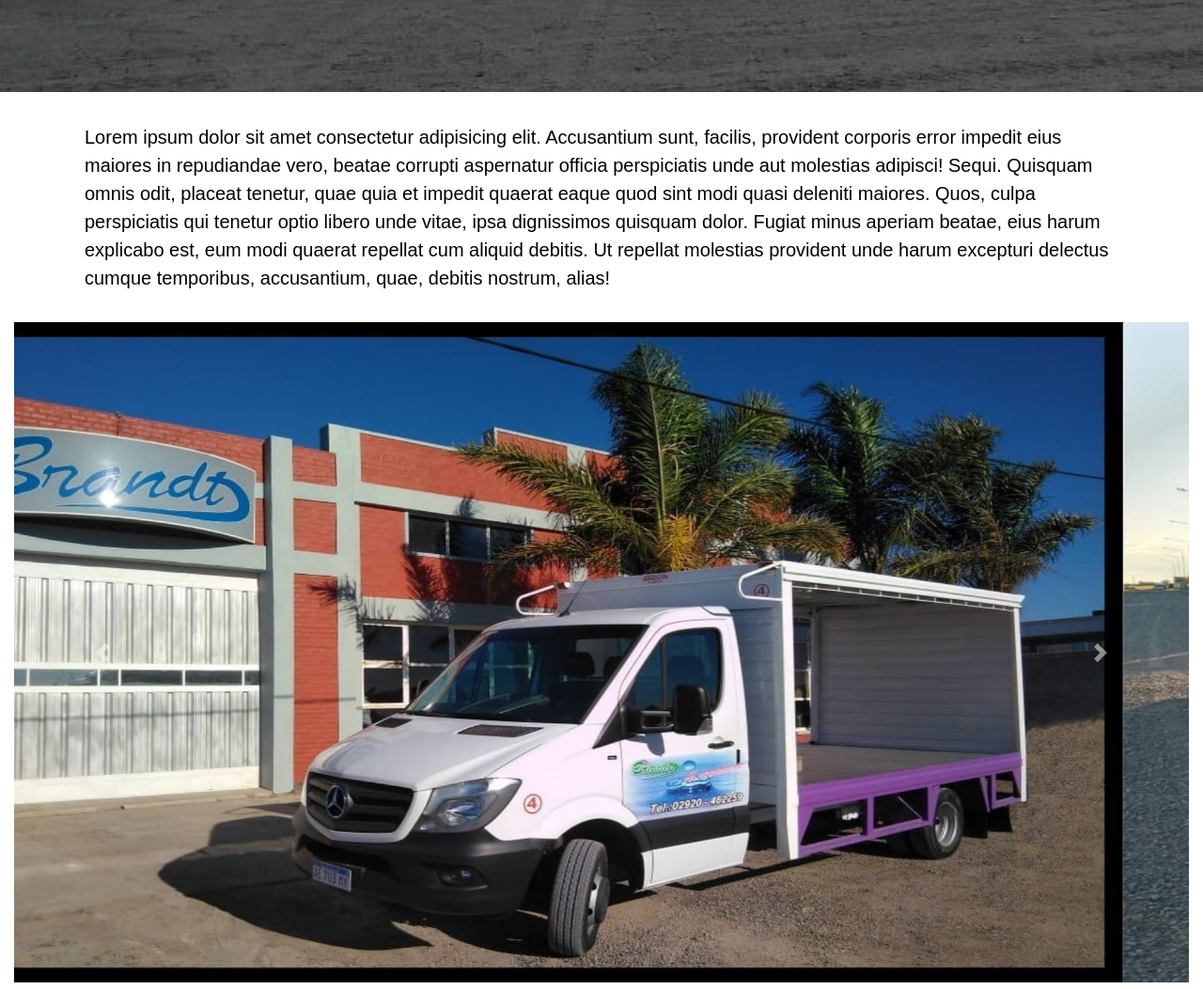
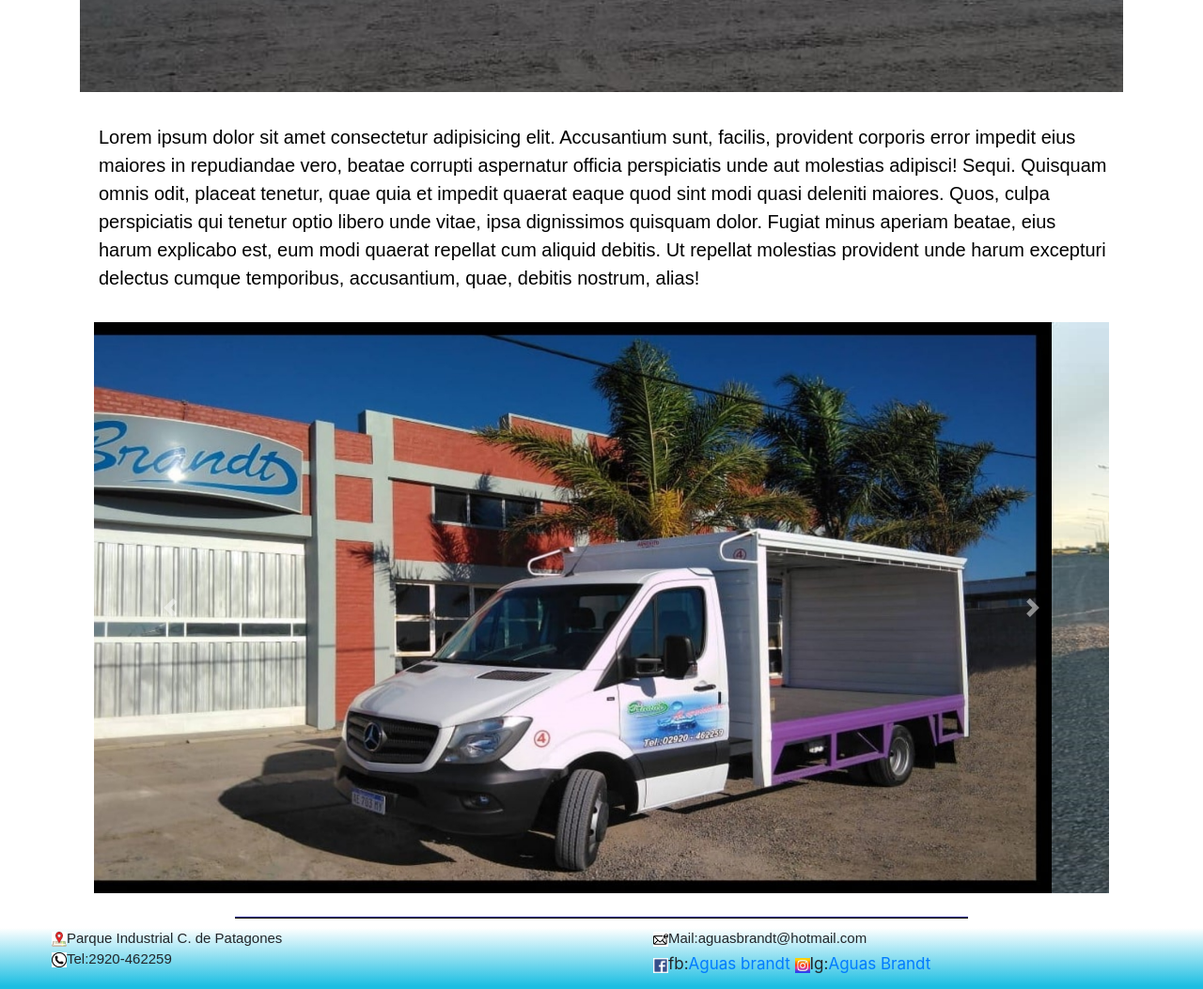
Before and after one commit to JonathanLeder/distribuidoraLeder, a website: page index.html in a window 1280 px wide. Shown: the part 800-1853 px from the top of the page at 94% size. Drawn offline with nearby package versions, Linux system fonts and the light colour scheme; a web font is replaced by a local one.

Commit message:
Agregue clase container a la etiqueta main

```diff
--- a/index.html
+++ b/index.html
@@ -57,7 +57,7 @@
 	<!--cierre nav-->
 	</header>
 	<br>
-	<main>
+	<main class="container">
 		<h1>Distribuidora Brandt</h1>
 		<section class="fondoDeInicio">
 		<!-- Articulo de presentacion -->
@@ -74,7 +74,6 @@
 				Fugiat minus aperiam beatae, eius harum explicabo est, eum modi quaerat repellat cum aliquid debitis. Ut repellat molestias provident unde harum excepturi delectus cumque temporibus, accusantium, quae, debitis nostrum, alias!
 			</p></div>
 		</section>
-	</main>
 		<br>
 		<div class="container-fluid">
 			<div class="row">
@@ -100,6 +99,7 @@
 				</div>
 			</div>
 		</div>
+	</main>
 		<br>
 		<hr>
 <!-- Pie de Pagina-->
--- a/scss/_colores.scss
+++ b/scss/_colores.scss
@@ -76,13 +76,18 @@ table tbody tr td
    background-color:#1cbee2;
 }
 
+.paddingM
+{
+   background-image:radial-gradient(#1cbee2,white);
+}
+
  @keyframes fondos
 {
-	0%{background-color: beige;}
-	25%{background-color: aquamarine;}
+	0%{background-color: white;}
+	25%{background-color: #1cbee1;}
 	50%{background-color: #1cbee2;}
-	75%{background-color: aquamarine;}
-	100%{background-color: beige;}
+	75%{background-color: #1cbee3;}
+	100%{background-color: white;}
 
 }
 .fondoDeInicio
--- a/scss/_estructura.scss
+++ b/scss/_estructura.scss
@@ -11,6 +11,7 @@ $marginL:250px;
 	width:200px;
 	height:50px;
 	text-align:center;
+	font-size:2rem;
 	color:black;
 	border-radius:10px;
 	border:1px solid black;
@@ -143,6 +144,12 @@ fieldset
 .padding
 {
 	padding-top:30px;
+}
+
+.paddingM
+{
+	padding:20px;
+	margin:15px;
 }
 
 
```
Also changed, not shown: pages/Sobrenos.html (+2 -0 lines), pages/Trabajaconnosotros.html (+2 -0 lines), pages/contacto.html (+4 -2 lines), pages/productos.html (+1 -1 lines), CSS/style.css, scss/_tamaños.scss (line endings or trailing spaces).
